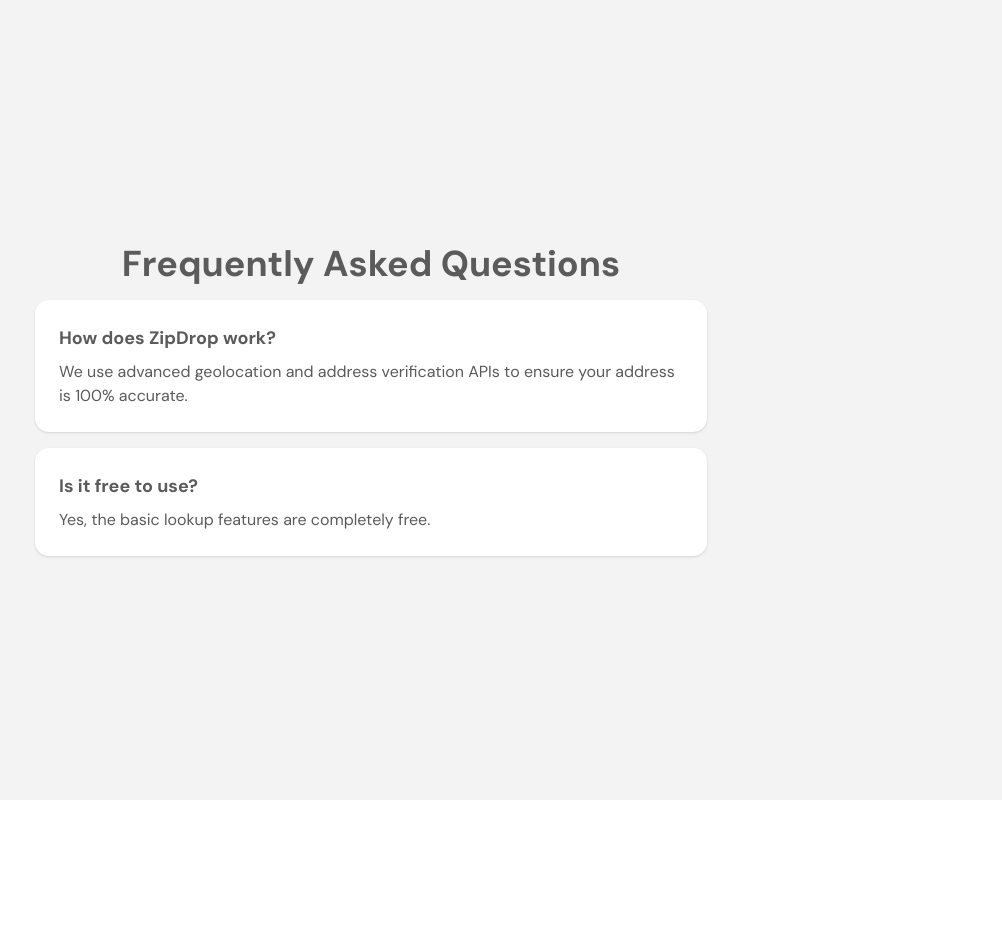
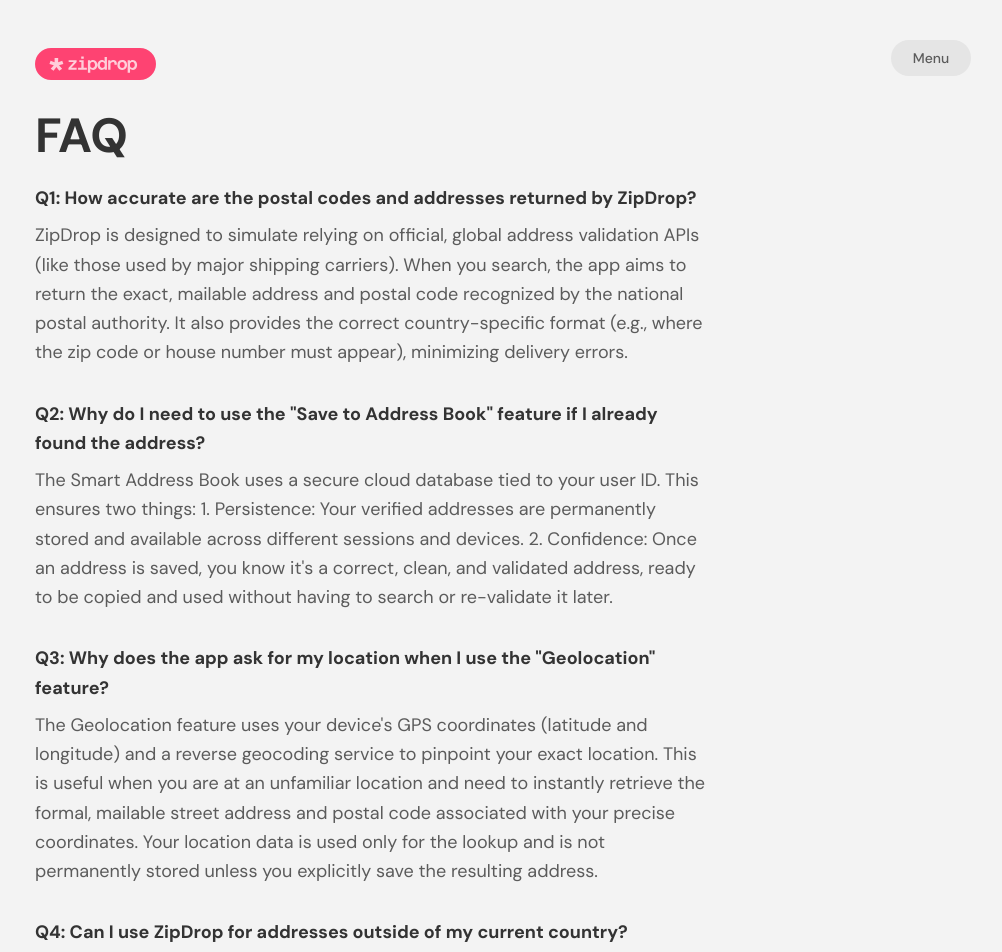
Before and after one commit to Hendo10X/zipdrop, a Next.js app: page /navigation/faq in a window 1280 px wide. Shown: the top 952 px of the page, without its empty margins (269-1271 px from the left). Before the commit the page ends 800 px from the top, so only its background shows below. Built offline with nearby package versions, Linux system fonts and the light colour scheme.

Commit message:
feat: add new FAQ page with common questions and answers

```diff
--- a/app/navigation/faq/page.tsx
+++ b/app/navigation/faq/page.tsx
@@ -1,17 +1,67 @@
+import Menu from "@/components/Menu";
+import Image from "next/image";
+
 export default function FAQPage() {
   return (
-    <div className="min-h-screen bg-[#F3F3F3] flex flex-col items-center justify-center font-sans text-hendogray dm-sans p-8">
-      <h1 className="text-4xl font-bold mb-4">Frequently Asked Questions</h1>
-      <div className="max-w-2xl w-full space-y-4">
-        <div className="bg-white p-6 rounded-xl shadow-sm">
-          <h2 className="font-bold text-lg mb-2">How does ZipDrop work?</h2>
-          <p>We use advanced geolocation and address verification APIs to ensure your address is 100% accurate.</p>
+    <div className="min-h-screen bg-[#F3F3F3] flex flex-col relative font-sans text-hendogray dm-sans">
+      {/* Header / Menu Button */}
+      <header className="absolute top-0 right-0 p-4 sm:p-10 z-50">
+        <Menu />
+      </header>
+
+      <main className="flex-1 flex flex-col items-center justify-center px-4 py-12 sm:px-8">
+        <div className="max-w-2xl w-full flex flex-col items-start gap-6">
+
+          {/* Logo */}
+          <div className="mb-2">
+            <Image
+              src="/zipcode.svg"
+              alt="zipdrop"
+              width={106}
+              height={28}
+              className="h-6 sm:h-8 w-auto"
+              priority
+            />
+          </div>
+
+          {/* Heading */}
+          <h1 className="text-4xl sm:text-5xl font-bold text-[#333]">FAQ</h1>
+
+          {/* Text Content */}
+          <div className="space-y-8 text-md sm:text-lg leading-relaxed text-hendogray">
+
+            <div className="space-y-2">
+              <h2 className="font-bold text-[#333]">Q1: How accurate are the postal codes and addresses returned by ZipDrop?</h2>
+              <p>
+                ZipDrop is designed to simulate relying on official, global address validation APIs (like those used by major shipping carriers). When you search, the app aims to return the exact, mailable address and postal code recognized by the national postal authority. It also provides the correct country-specific format (e.g., where the zip code or house number must appear), minimizing delivery errors.
+              </p>
+            </div>
+
+            <div className="space-y-2">
+              <h2 className="font-bold text-[#333]">Q2: Why do I need to use the &quot;Save to Address Book&quot; feature if I already found the address?</h2>
+              <p>
+                The Smart Address Book uses a secure cloud database tied to your user ID. This ensures two things: 1. Persistence: Your verified addresses are permanently stored and available across different sessions and devices. 2. Confidence: Once an address is saved, you know it&apos;s a correct, clean, and validated address, ready to be copied and used without having to search or re-validate it later.
+              </p>
+            </div>
+
+            <div className="space-y-2">
+              <h2 className="font-bold text-[#333]">Q3: Why does the app ask for my location when I use the &quot;Geolocation&quot; feature?</h2>
+              <p>
+                The Geolocation feature uses your device&apos;s GPS coordinates (latitude and longitude) and a reverse geocoding service to pinpoint your exact location. This is useful when you are at an unfamiliar location and need to instantly retrieve the formal, mailable street address and postal code associated with your precise coordinates. Your location data is used only for the lookup and is not permanently stored unless you explicitly save the resulting address.
+              </p>
+            </div>
+
+            <div className="space-y-2">
+              <h2 className="font-bold text-[#333]">Q4: Can I use ZipDrop for addresses outside of my current country?</h2>
+              <p>
+                Yes, ZipDrop is designed for global use. Not only can you look up addresses anywhere in the world, but the results display the Country-Specific Format. This crucial detail tells you how the recipient’s country requires the address elements to be ordered—for example, knowing if the postal code belongs on the first or last line of the address block when preparing mail.
+              </p>
+            </div>
+
+          </div>
+
         </div>
-        <div className="bg-white p-6 rounded-xl shadow-sm">
-          <h2 className="font-bold text-lg mb-2">Is it free to use?</h2>
-          <p>Yes, the basic lookup features are completely free.</p>
-        </div>
-      </div>
+      </main>
     </div>
   );
 }
```
